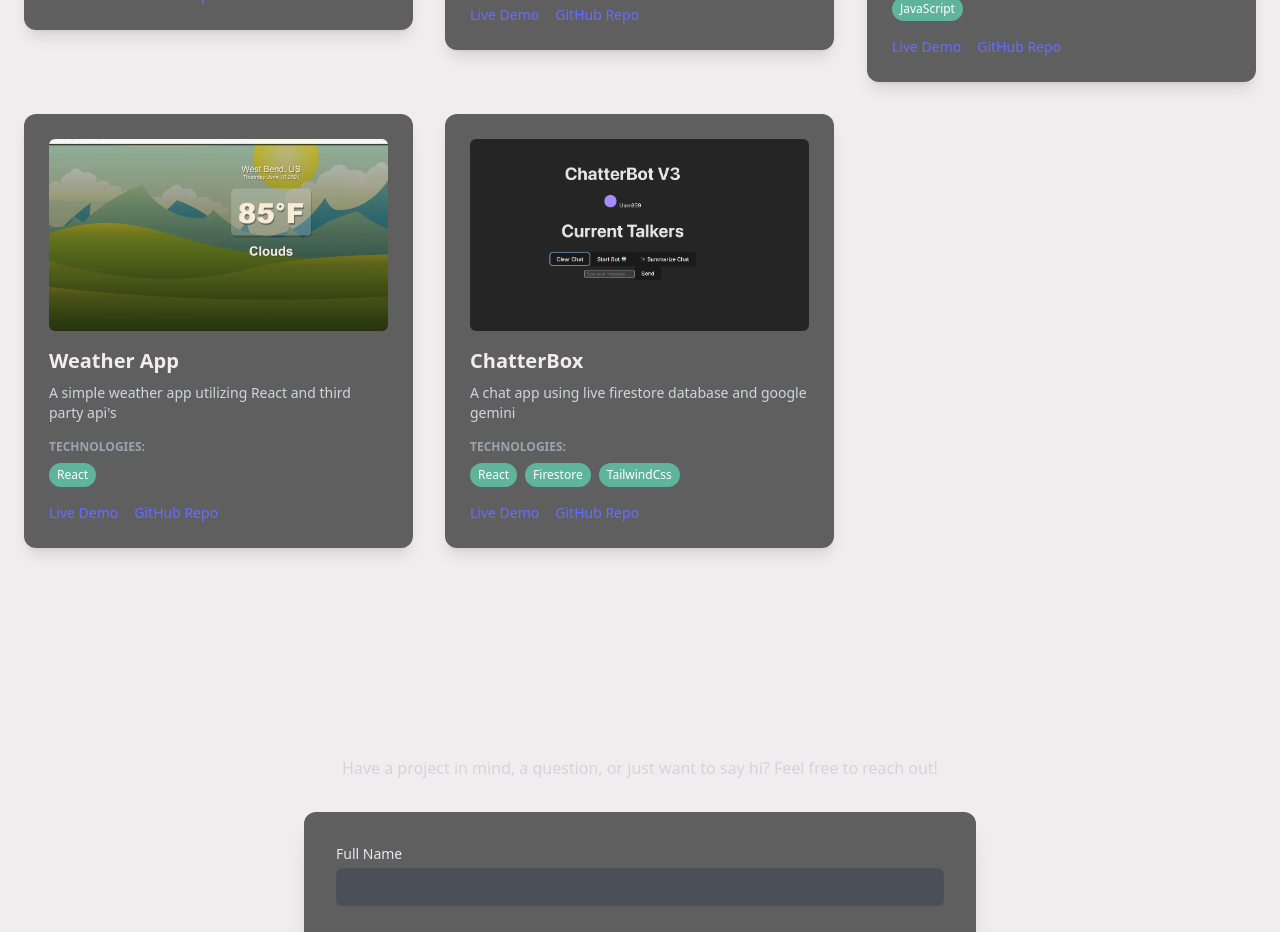
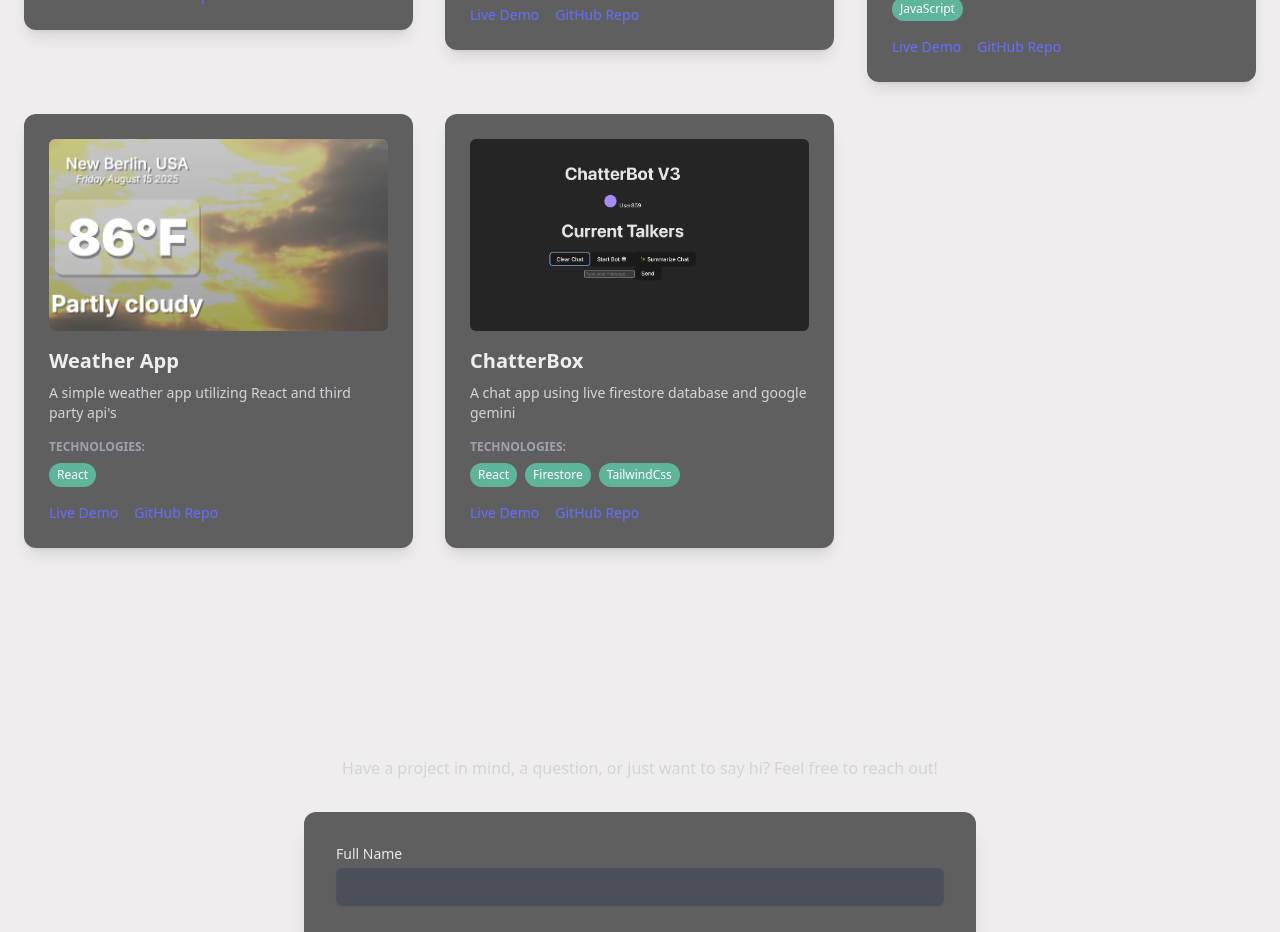
Before and after one commit to ZachAH/Portfolio_2025, a React (Vite) app: page / in a window 1280 px wide. Shown: the part 1420-2352 px from the top of the page. Built offline with nearby package versions, Linux system fonts and the light colour scheme.

Commit message:
updated repo

```diff
--- a/src/components/Projects.jsx
+++ b/src/components/Projects.jsx
@@ -33,10 +33,10 @@ const projectsData = [
   {
     id: 4,
     title: "Weather App",
-    imageUrl: "/weather.webp",
+    imageUrl: "/weather.png",
     description: "A simple weather app utilizing React and third party api's",
     technologies: ["React"],
-    liveLink: "https://zachsreactfulweather.netlify.app/",
+    liveLink: "https://reactingtoweather.netlify.app/",
     repoLink: "https://github.com/ZachAH/Reactful-Weather",
   },
   {
```
Also changed, not shown: public/weather.png (added).
